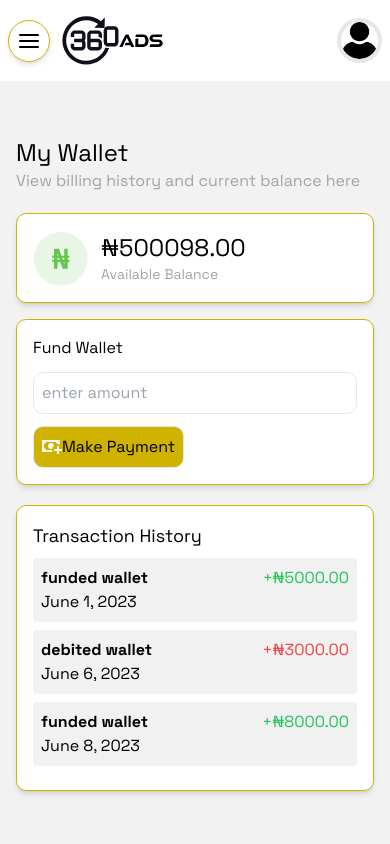
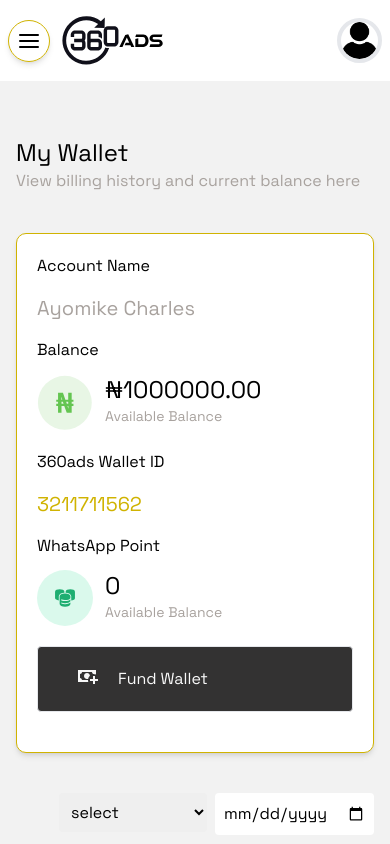
Before and after one commit to 360adsng/frontend, a Next.js app: page /users/wallet in a window 390 px wide. Shown: the top 844 px of the page. Built offline with nearby package versions, Linux system fonts and the light colour scheme.

Commit message:
start fund wallet

```diff
--- a/app/(usersauth)/ads/[transaction_id]/page.tsx
+++ b/app/(usersauth)/ads/[transaction_id]/page.tsx
@@ -16,7 +16,7 @@
 
 const Payment = () => {
   const amount = 27000;
-  const wallet = 30000;
+  const wallet = 0;
   const router = useRouter();
   const [selected, setSelected] = useState("");
   const [isOpen, setIsOpen] = useState(false);
@@ -159,7 +159,7 @@
               <div className="my-3">
                 <p className="text-red-700 text-xs">
                   Not enough money on wallet, please use a different option. or
-                  click <Link href="/">here</Link> to fun wallet
+                  click <Link href="/users/wallet/fundwallet" className="text-red-900 font-semibold">here</Link> to fun wallet
                 </p>
               </div>
             ) : null}
--- /dev/null
+++ b/app/(usersauth)/users/wallet/fundwallet/page.tsx
@@ -0,0 +1,152 @@
+"use client";
+import Image from "next/image";
+import Link from "next/link";
+
+//import images
+import card from "@public/icons/usericon/card.svg";
+import dollar from "@public/icons/usericon/dollar-sign.svg";
+import bank from "@public/icons/usericon/banking.svg";
+import cancel from "@public/icons/usericon/modalCancelBotton.svg";
+
+import { useState } from "react";
+import { useRouter } from "next/navigation";
+import { Modal } from "@components/modal/modal";
+
+const Payment = () => {
+
+  const [selected, setSelected] = useState("");
+  const [isOpen, setIsOpen] = useState(false);
+
+  const handleClick = (paymentMethod: string) => {
+    if (paymentMethod === "USD Card") {
+      return;
+    }
+    setIsOpen(true);
+    setSelected(paymentMethod);
+  };
+
+  const payment = [
+    {
+      image: bank,
+      link: "ads/",
+      name: "Bank Transfer",
+    },
+    {
+      image: card,
+      link: "ads/",
+      name: "Naira Funding Card",
+    },
+    {
+      image: dollar,
+      link: "ads/",
+      name: "USD Card",
+    },
+  ];
+  return (
+    <>
+      <section className="min-h-screen bg-ads360-hash px-4 md:px-10 py-14">
+
+        <h2 className="text-2xl">Fund Wallet</h2>
+        <p className="text-stone-400">Choose a payment to fund your wallet.</p>
+
+        <div className="grid grid-cols-1 gap-5 my-10">
+          {payment.map((ad, i) => (
+            <div key={i} onClick={() => handleClick(ad.name)}>
+              <div
+                className={`${
+                  ad.name === "USD Card"
+                    ? "bg-white/50 text-gray-400"
+                    : "bg-white group cursor-pointer"
+                } shadow flex justify-between rounded px-3 md:px-10 py-7 border border-ads360yellow-100 items-center`}
+              >
+                <div className="flex items-center space-x-5">
+                  <Image width={45} height={45} alt={ad.name} src={ad.image} />
+                  <div className="px-4">
+                    <h4 className="group-hover:text-ads360yellow-100 font-semibold">
+                      {ad.name}
+                    </h4>
+                  </div>
+                </div>
+              </div>
+            </div>
+          ))}
+        </div>
+      </section>
+      <Modal isOpen={isOpen}>
+        {selected === "Bank Transfer" ? (
+          <div className="bg-white p-5 w-11/12 md:w-1/3 lg:w-1/4 mx-auto rounded-10">
+            <div className="flex justify-end mb-5">
+              <button onClick={() => setIsOpen(false)}>
+                <Image
+                  src={cancel}
+                  width={0}
+                  height={0}
+                  alt="modal cancel botton"
+                  className="w-5"
+                />
+              </button>
+            </div>
+
+
+
+            <div className="text-sm">
+              <p className="mb-2">Make Tranfer to the following account and click proceed when you are done</p>
+              <p className="my-1">
+                Account Name:
+             </p>
+             <p className="text-stone-400 text-lg">
+                360Ads
+             </p>
+             <p className="mt-2 mb-1">
+                Account Number:
+             </p>
+             <p className="text-stone-400 text-lg">
+             1234567890
+             </p>
+            </div>
+
+
+
+            <div className="flex justify-center">
+              <button className="bg-ads360black-100/95 hover:bg-ads360black-100 rounded mt-5  text-white  w-5/6 h-10">
+                Proceed
+              </button>
+            </div>
+          </div>
+        ) : selected === "Naira Funding Card" ? (
+          <div className="bg-white p-5 w-11/12 md:w-1/3 lg:w-1/4 mx-auto rounded-10">
+            <div className="flex justify-between mb-5">
+              <h4 className="">Amount</h4>
+              <button onClick={() => setIsOpen(false)}>
+                <Image
+                  src={cancel}
+                  width={0}
+                  height={0}
+                  alt="modal cancel botton"
+                  className="w-5"
+                />
+              </button>
+            </div>
+
+            <div className="flex">
+              <div className="bg-ads360black-50/10 rounded-l text-center grid grid-cols-1 basis-1/5 content-center text-black/50">
+                {" "}
+                ₦{" "}
+              </div>
+              <input className="p-2 w-full border rounded-r text-black/50 focus:outline-none"/>
+
+            </div>
+
+            <div className="flex justify-center">
+            <button className="bg-ads360black-100/95 hover:bg-ads360black-100 rounded mt-5  text-white  w-5/6 h-10">
+                Proceed
+              </button>
+            </div>
+          </div>
+        ) : null}
+      </Modal>
+    </>
+  );
+};
+
+export default Payment;
--- a/app/(usersauth)/users/wallet/page.tsx
+++ b/app/(usersauth)/users/wallet/page.tsx
@@ -1,6 +1,8 @@
 import Image from "next/image"
 import naira from "@public/icons/naira.svg"
 import makepayment from "@public/icons/makepayment.svg"
+import whatsAppPoint from "@public/icons/usericon/whatsappPoint.svg"
+
 import Link from "next/link"
 
 
@@ -10,8 +12,16 @@
       <div className="container mx-auto">
         <h2 className="text-2xl">My Wallet</h2>
         <p className="text-stone-400">View billing history and current balance here</p>
-        <div className="grid grid-cols-1 md:grid-cols-2 gap-4 my-5">
-          <div className="bg-white p-4 shadow-md rounded-10 border flex items-center border-ads360yellow-100">
+
+
+        <div className="md:flex my-10 justify-around bg-white p-5 shadow-md rounded-10 border border-ads360yellow-100">
+          <div>
+          <h3>Account Name</h3>
+          <p className="text-stone-400 text-xl my-4">Ayomike Charles</p>
+
+          <div>
+          <p className="my-3">Balance</p>
+          <div className="flex">
             <Image
               height={0}
               width={0}
@@ -20,14 +30,40 @@
               className="w-14 h-14"
             />
             <div className="px-3">
-              <p className="text-2xl">₦500098.00</p>
+              <p className="text-2xl">₦1000000.00</p>
               <h3 className="text-stone-400 text-sm">Available Balance</h3>
             </div>
+            </div>
           </div>
-          <div className="bg-white p-4 shadow-md rounded-10 border border-ads360yellow-100">
-            <h3>Fund Wallet</h3>
-            <input type="number" className="p-2 border rounded-10 focus:outline-none my-3 w-full " placeholder="enter amount" />
-            <button className="group flex items-center rounded-10 hover:animate-changeColor hover:text-white border bg-ads360yellow-100 p-2">
+          </div>
+
+
+          <div>
+          <h3 className="mt-5 md:my-0">360ads Wallet ID</h3>
+          <p className="text-xl text-ads360yellow-100 my-4">3211711562</p>
+
+          <div>
+            <p className="my-3">WhatsApp Point</p>
+          <div className="flex">
+            <Image
+              height={0}
+              width={0}
+              alt="naira"
+              src={whatsAppPoint}
+              className="w-14 h-14"
+            />
+
+            <div className="px-3">
+              <p className="text-2xl">0</p>
+              <h3 className="text-stone-400 text-sm">Available Balance</h3>
+            </div>
+            </div>
+          </div>
+          </div>
+
+
+          <div className="">
+            <Link href='wallet/fundwallet' className="flex px-10 space-x-5 py-5 my-5 md:my-0 rounded border text-ads360light-100 bg-ads360black-100/95 hover:bg-ads360black-100">
                 <Image
                   height={0}
                   width={0}
@@ -35,12 +71,26 @@
                   src={makepayment}
                   className="w-5 h-5"
                 />
-                Make Payment
-            </button>
+                <span>
+                  Fund Wallet
+                </span>
+            </Link>
           </div>
         </div>
 
 
+        <div className="flex justify-end">
+          <div className="">
+            <select className="rounded mx-2 p-2 focus:outline-none">
+              <option>select</option>
+              <option>funded wallet</option>
+              <option>debited wallet</option>
+            </select>
+          </div>
+          <div className="flex">
+            <input type="date" className="rounded p-2 focus:outline-none"/>
+          </div>
+        </div>
 
         <div className="bg-white p-4 shadow-md my-3 rounded-10 border border-ads360yellow-100">
             <h3 className="text-lg mb-2">Transaction History</h3>
--- a/components/navs/UserDrawer.tsx
+++ b/components/navs/UserDrawer.tsx
@@ -103,6 +103,7 @@
 
         }
     ]
+
 
     return(
         <>
```
Also changed, not shown: public/icons/usericon/whatsappPoint.svg (added).
